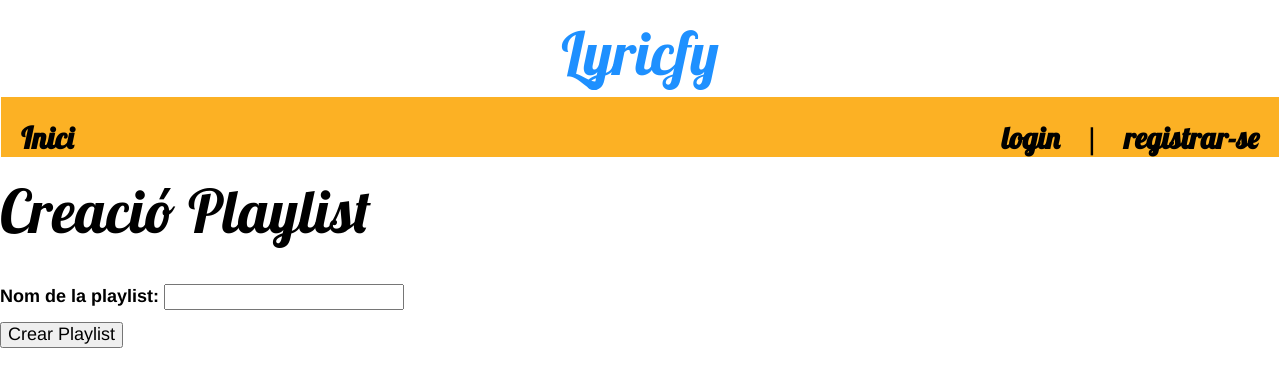
After one commit to ProjecteWeb/Lyricfy, a Django app: page /lyricfy_app/Playlists/New_Playlist/ in a window 1280 px wide. The commit adds this page. Shown: the top 387 px of the page. Run offline with Django 3.2, Linux system fonts and the light colour scheme; parts of the project's set-up code (start-up, migrations or seed data) failed here and were passed over; some libraries are stand-ins or nearby versions.

Commit message:
L'usari pot crear playlist

```diff
--- /dev/null
+++ b/lyricfy_app/forms.py
@@ -0,0 +1,8 @@
+from django import forms
+
+
+class PlaylistForm(forms.Form):
+    name = forms.CharField(label="Nom de la playlist")
+
+    def clean_name(self):
+        return self.cleaned_data['name']
--- a/lyricfy_app/static/css/base.css
+++ b/lyricfy_app/static/css/base.css
@@ -17,6 +17,11 @@ h5 {
     color: black;
     font-weight: bold;
     font-family: 'Lobster';
+    font-size: 30px;
+}
+
+h6 {
+    color: red;
     font-size: 30px;
 }
 
--- a/lyricfy_app/urls.py
+++ b/lyricfy_app/urls.py
@@ -6,5 +6,7 @@ from lyricfy_app import views
 urlpatterns = [
     url(r'^Inici/$', TemplateView.as_view(template_name="home.html"), name="home"),
     url(r'^Registre/$', views.Register.as_view(), name="registre"),
+    url(r'^Playlists/New_Playlist/$', views.CreatePlaylist, name="Create_playlist"),
+    url(r'^Playlists/(?P<playlist_name>[\w-]+)/(?P<username>[\w-]+)/$', views.Playlist_profile, name="playlist"),
     url(r'^Playlists/$', views.Playlists, name="playlists"),
 ]
--- a/lyricfy_app/views.py
+++ b/lyricfy_app/views.py
@@ -7,6 +7,7 @@ from django.core.urlresolvers import reverse_lazy
 from django.shortcuts import render
 from django.views.generic import CreateView
 
+from lyricfy_app.forms import PlaylistForm
 from models import Playlist
 
 
@@ -25,3 +26,29 @@ def Playlists(request):
         "playlists": Playlist.objects.filter(user=request.user)
     }
     return render(request, template, context)
+
+
+def CreatePlaylist(request):
+    template = 'Playlist/CreatePlaylist.html'
+    context = {}
+    if request.method == 'POST':
+        form = PlaylistForm(request.POST or None, request.FILES or None)
+        if form.is_valid():
+            if (Playlist.objects.filter(user=request.user, name=form.clean_name())):
+                template = 'Playlist/IncorrectCreationPlaylist.html'
+            else:
+                playlist = Playlist()
+                playlist.name = form.clean_name()
+                playlist.user = request.user
+                playlist.save()
+                context = {"playlist": playlist}
+                template = 'Playlist/CorrectCreationPlaylist.html'
+    else:
+        context = {
+            "form": PlaylistForm()
+        }
+    return render(request, template, context)
+
+
+def Playlist_profile(request, playlist_name, username):
+    return
--- /dev/null
+++ b/templates/Playlist/CreatePlaylist.html
@@ -0,0 +1,12 @@
+{% extends "base.html" %}
+{% block content %}
+    <h2 id="para2">Creació Playlist</h2><br>
+
+    <h4>
+        <form action="{% url 'Create_playlist' %}" method="post" enctype="multipart/form-data">{% csrf_token %}
+            {{ form.as_p }}
+            <button type="submit">Crear Playlist</button>
+        </form>
+    </h4>
+
+{% endblock %}
--- a/templates/Playlist/Playlists.html
+++ b/templates/Playlist/Playlists.html
@@ -3,7 +3,7 @@
     <h2 id="para2">Playlists</h2><br>
     {% if playlists %}
         {% for playlist in playlists %}
-            <br><h5><a href="{{ playlist.name }}">{{ playlist.name }}</a></h5>
+            <br><h5><a href="{{ playlist.name }}/{{ playlist.user.username }}">{{ playlist.name }}</a></h5>
         {% endfor %}
 
     {% else %}
@@ -11,7 +11,7 @@
     {% endif %}
     <hr>
 
-    <a href="New_Playlist">
+    <a href="{% url 'Create_playlist' %}">
         <h4>
             <button type="button">Crear Playlist</button>
         </h4>
```
Also changed, not shown: templates/Playlist/CorrectCreationPlaylist.html (added, +11 -0 lines), templates/Playlist/IncorrectCreationPlaylist.html (added, +12 -0 lines).
